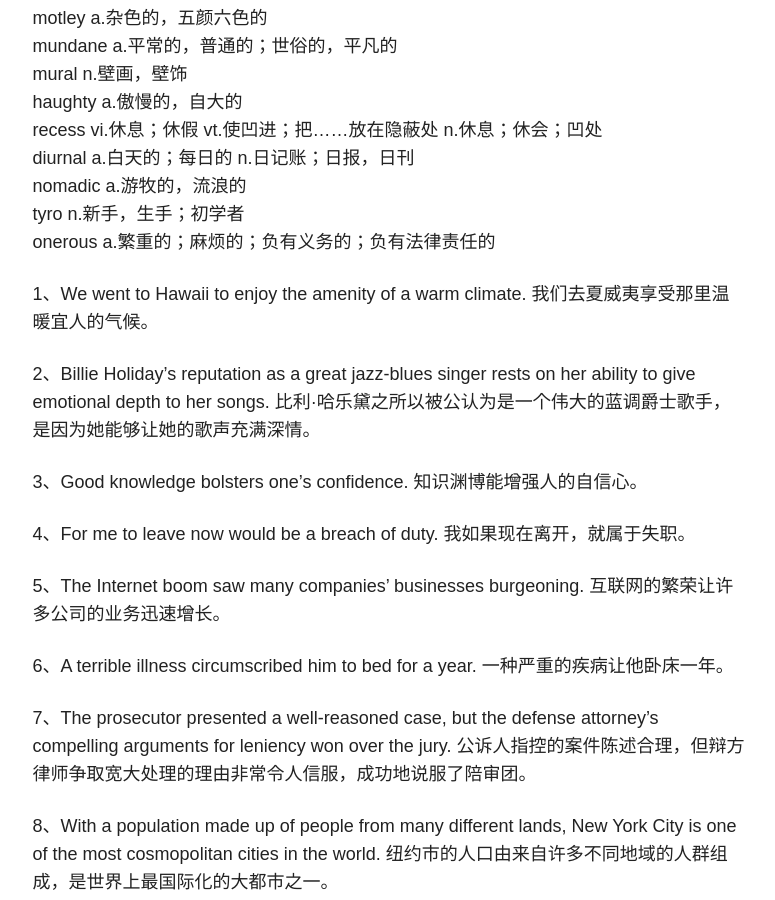
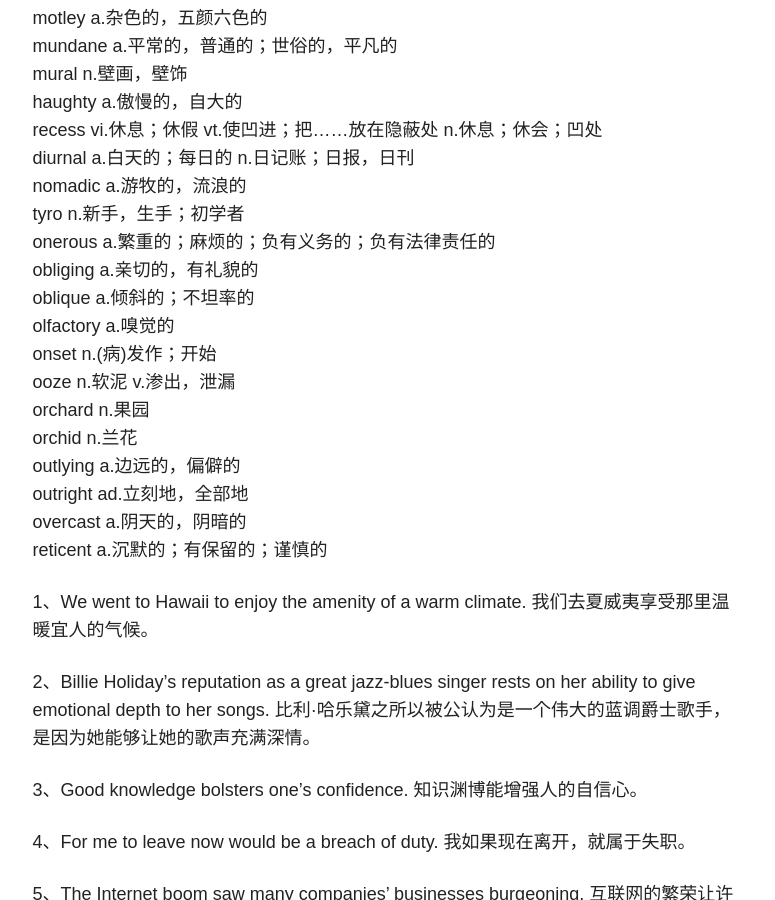
Before and after one commit to hushPlease/hushPlease.github.io, a Jekyll site: the page built from _posts/blog/2016-09-22-sentences-take-down.md, in a window 1280 px wide and 900 px high, scrolled down 5210 px. Shown: the whole window, without its empty margins (347-1122 px from the left). Built offline with Jekyll 4.4.1, drawn with Linux system fonts in a browser that asks for light colours; nearby versions of some CDN libraries; some of the changed text lies outside the part shown.

Commit message:
Update post.

```diff
--- a/_posts/blog/2016-09-22-sentences-take-down.md
+++ b/_posts/blog/2016-09-22-sentences-take-down.md
@@ -176,6 +176,17 @@ diurnal a.白天的；每日的 n.日记账；日报，日刊
 nomadic a.游牧的，流浪的
 tyro n.新手，生手；初学者
 onerous a.繁重的；麻烦的；负有义务的；负有法律责任的
+obliging a.亲切的，有礼貌的
+oblique a.倾斜的；不坦率的
+olfactory a.嗅觉的
+onset n.(病)发作；开始
+ooze n.软泥 v.渗出，泄漏
+orchard n.果园
+orchid n.兰花
+outlying a.边远的，偏僻的
+outright ad.立刻地，全部地
+overcast a.阴天的，阴暗的
+reticent a.沉默的；有保留的；谨慎的
 
 
 1、We went to Hawaii to enjoy the amenity of a warm climate. 我们去夏威夷享受那里温暖宜人的气候。
@@ -276,4 +287,6 @@ onerous a.繁重的；麻烦的；负有义务的；负有法律责任的
 
 49、The nursery had many species of plants. 苗圃中有许多种植物。
 
-50、
+50、Fear of falling victim to some dreadful disease can become such an obsession that it actually drives a person into a nervous breakdown. 对于染上某些严重疾病的担忧可能成为一种强迫症，实际上会让一个人精神崩溃。
+
+51、
```
Also changed, not shown: other parts of _posts/blog/2016-09-22-sentences-take-down.md (+1 -1 lines).
